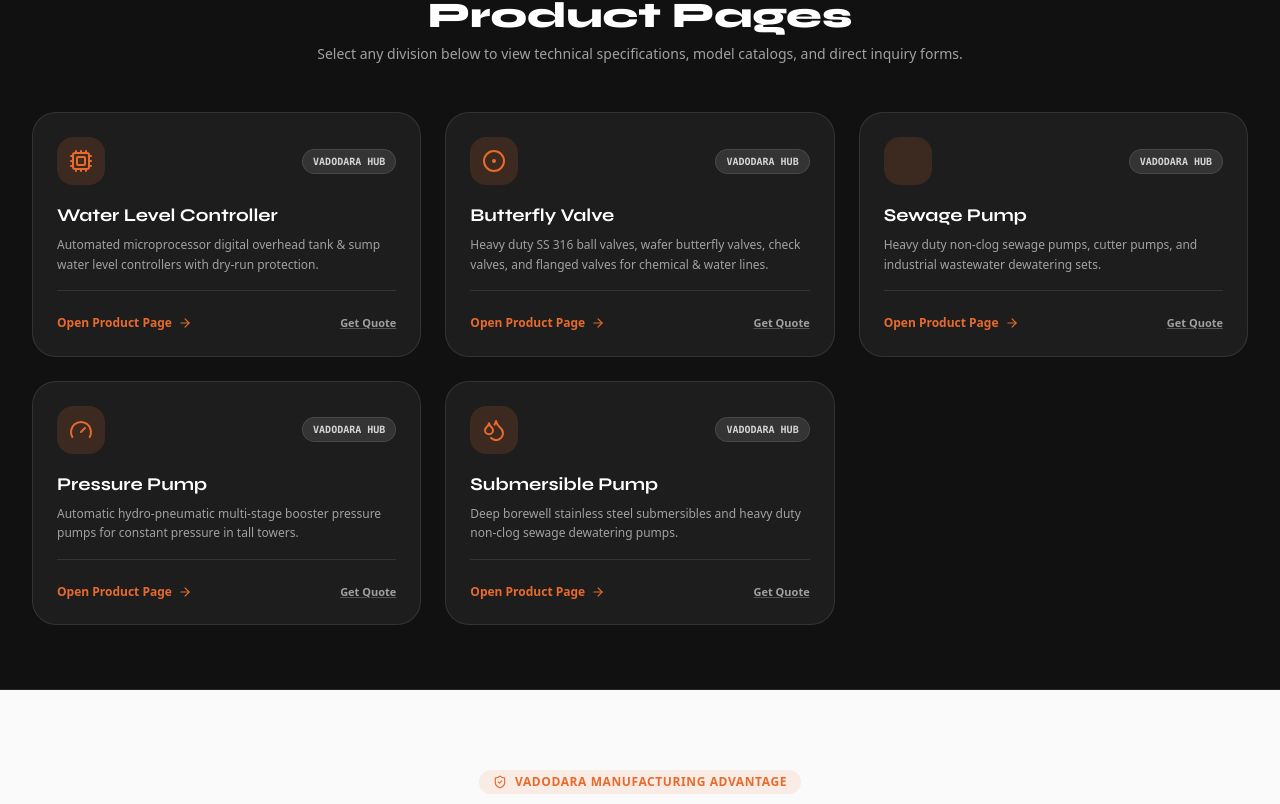
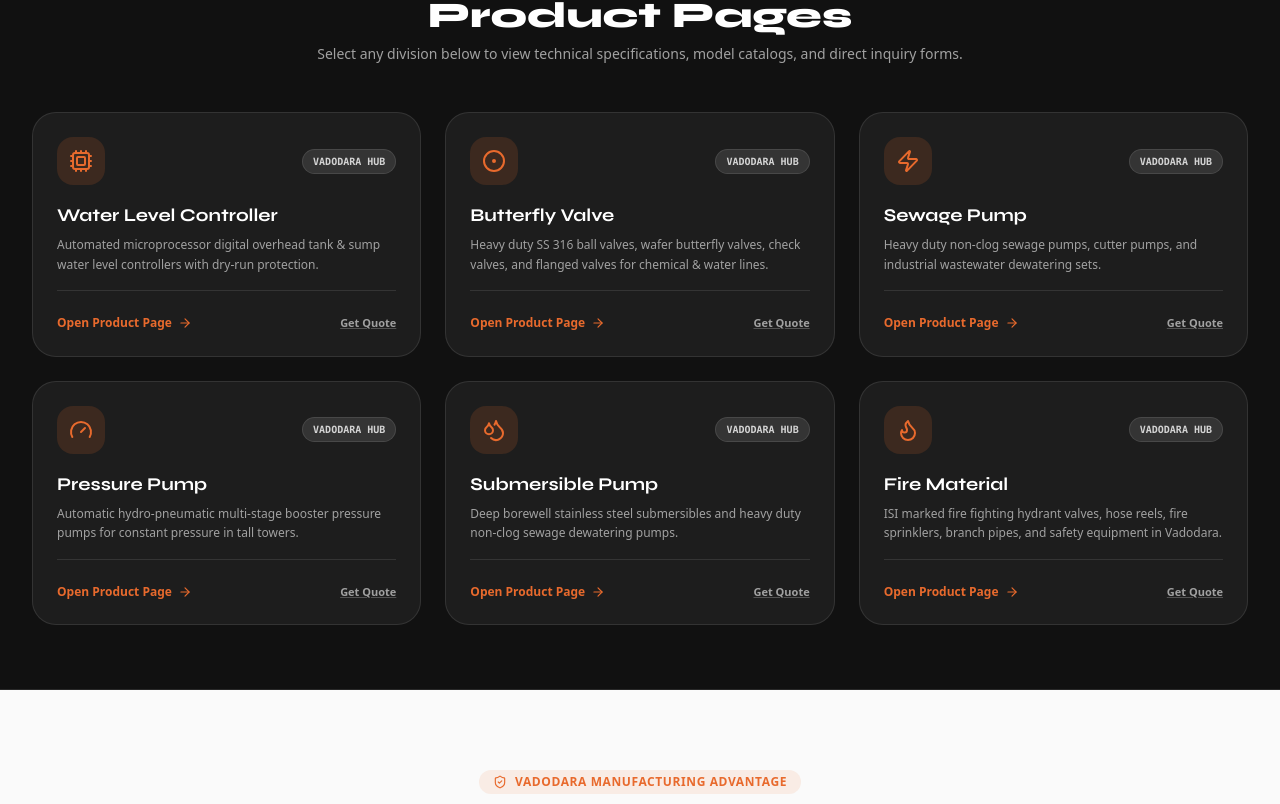
Before and after one commit to madhaventerprisefire007-coder/Madhav-Enterprise, a React (Vite) app: page / in a window 1280 px wide. Shown: the part 2188-2992 px from the top of the page. Built offline with nearby package versions, Linux system fonts and the light colour scheme; no server answers; the database is empty.

Commit message:
feat: add Fire Material category and conditional rendering
- Add 'Fire Material' product category to company data
- Update home page to display new category with icon
- Apply conditional rendering to product applications UI in details modal

```diff
--- a/src/components/ProductDetailModal.tsx
+++ b/src/components/ProductDetailModal.tsx
@@ -155,6 +155,7 @@ export const ProductDetailModal: React.FC<ProductDetailModalProps> = ({
             </div>
 
             {/* Industrial Applications */}
+            {product.applications && product.applications.length > 0 && (
               <div>
                 <h3 className="text-sm font-bold uppercase tracking-wider text-neutral-500 mb-2 flex items-center gap-1.5">
                   <Wrench className="w-4 h-4 text-[#E86A2D]" />
@@ -171,6 +172,7 @@ export const ProductDetailModal: React.FC<ProductDetailModalProps> = ({
                   ))}
                 </div>
               </div>
+            )}
           </div>
 
           {/* Modal Footer Actions */}
--- a/src/data/companyData.ts
+++ b/src/data/companyData.ts
@@ -74,6 +74,15 @@ export const PRODUCT_DIVISIONS: ProductDivision[] = [
     iconName: 'Droplets',
     image: 'https://lh3.googleusercontent.com/d/1s3LE7sLg3nABRXZWKKiXHDEjqfeEo5uv',
   },
+  {
+    id: 'fire-material',
+    category: 'Fire Material',
+    displayName: 'Fire Material',
+    shortTitle: 'Fire Material',
+    description: 'ISI marked fire fighting hydrant valves, hose reels, fire sprinklers, branch pipes, and safety equipment in Vadodara.',
+    iconName: 'Flame',
+    image: 'https://lh3.googleusercontent.com/d/1MO0CXxvAuFA3fJNzwbqQvZd7419iYF3t',
+  },
 ];
 
 export const PRODUCTS_DATA: Product[] = [
@@ -114,7 +123,6 @@ export const PRODUCTS_DATA: Product[] = [
     galleryImages: [
       'https://lh3.googleusercontent.com/d/11fEoYfvRme9kxmJgMcfFy5TenVMFGFvT'
     ],
-    wiringDiagramUrl: 'https://lh3.googleusercontent.com/d/14T77b0NTyy2I8vvH8jNNerXrdG9Pj0TO',
     featured: false,
     modelNumber: 'ME-CP3P-15HP',
     material: 'CRCA Powder Coated Sheet Metal Enclosure',
@@ -137,8 +145,8 @@ export const PRODUCTS_DATA: Product[] = [
       { label: 'Starter Type', value: 'Direct On-Line (DOL) / Star-Delta' },
       { label: 'Protection Grade', value: 'IP-55 Industrial Grade' }
     ],
-    applications: ['GIDC Industrial Plants', 'Agriculture & Irrigation', 'Dewatering Sump Systems', 'Cooling Tower Water Panels'],
-    industries: ['Agriculture & Farm Irrigation']
+    applications: [],
+    industries: []
   },
   {
     id: 'valv-ball-ss',
--- a/src/pages/HomePage.tsx
+++ b/src/pages/HomePage.tsx
@@ -20,7 +20,8 @@ import {
   Layers,
   Cpu,
   CircleDot,
-  Gauge
+  Gauge,
+  Flame
 } from 'lucide-react';
 import { motion } from 'motion/react';
 
@@ -304,10 +305,12 @@ export const HomePage: React.FC<HomePageProps> = ({
                     <div className="w-12 h-12 rounded-2xl bg-[#E86A2D]/15 text-[#E86A2D] flex items-center justify-center group-hover:bg-[#E86A2D] group-hover:text-white transition-colors">
                       {div.id === 'wlc' && <Cpu className="w-6 h-6" />}
                       {div.id === 'valves' && <CircleDot className="w-6 h-6" />}
+                      {div.id === 'sewage-pumps' && <Zap className="w-6 h-6" />}
                       {div.id === 'motor-pumps' && <Zap className="w-6 h-6" />}
                       {div.id === 'pipes-fittings' && <Layers className="w-6 h-6" />}
                       {div.id === 'pressure-pumps' && <Gauge className="w-6 h-6" />}
                       {div.id === 'submersible-pumps' && <Droplets className="w-6 h-6" />}
+                      {div.id === 'fire-material' && <Flame className="w-6 h-6" />}
                     </div>
                     <span className="text-[10px] font-mono font-extrabold uppercase px-2.5 py-1 rounded-full bg-white/10 text-neutral-300 border border-white/10">
                       Vadodara Hub
```
Lines whose indentation alone changed are shown as unchanged.
